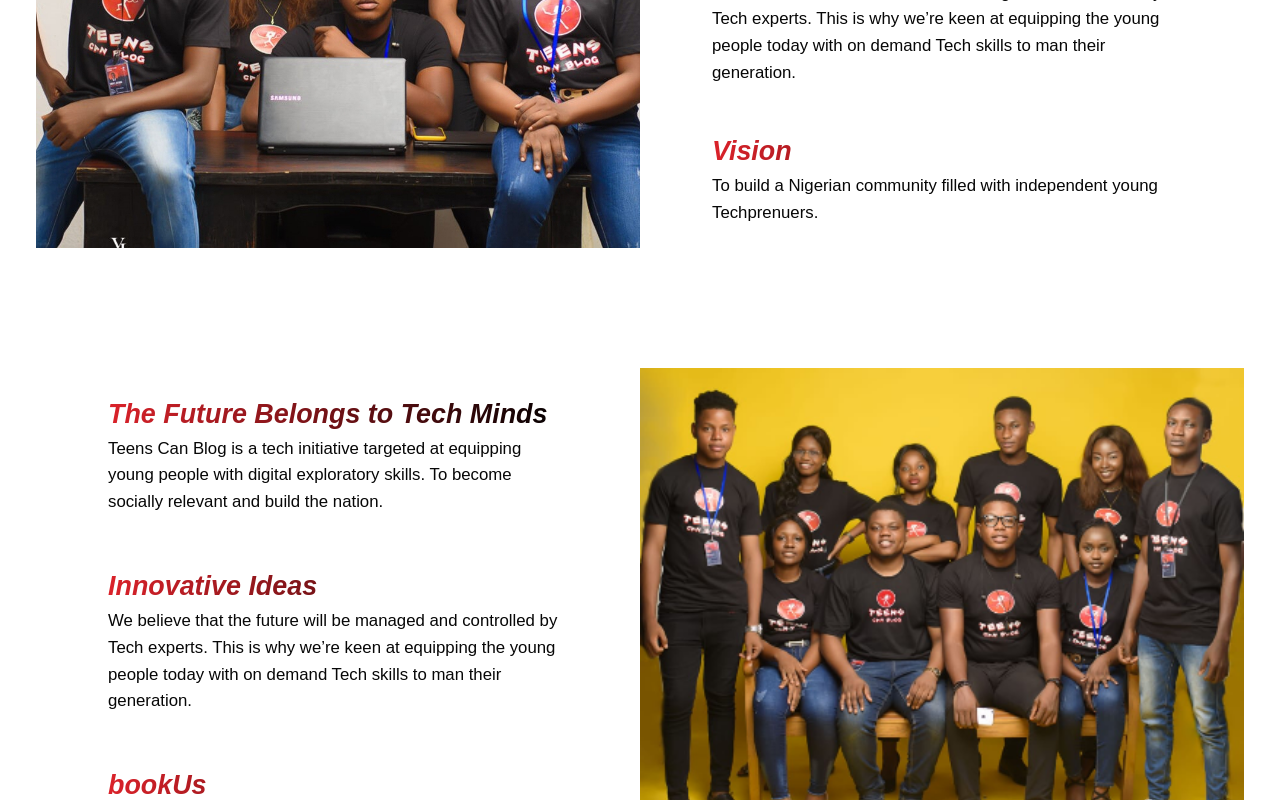
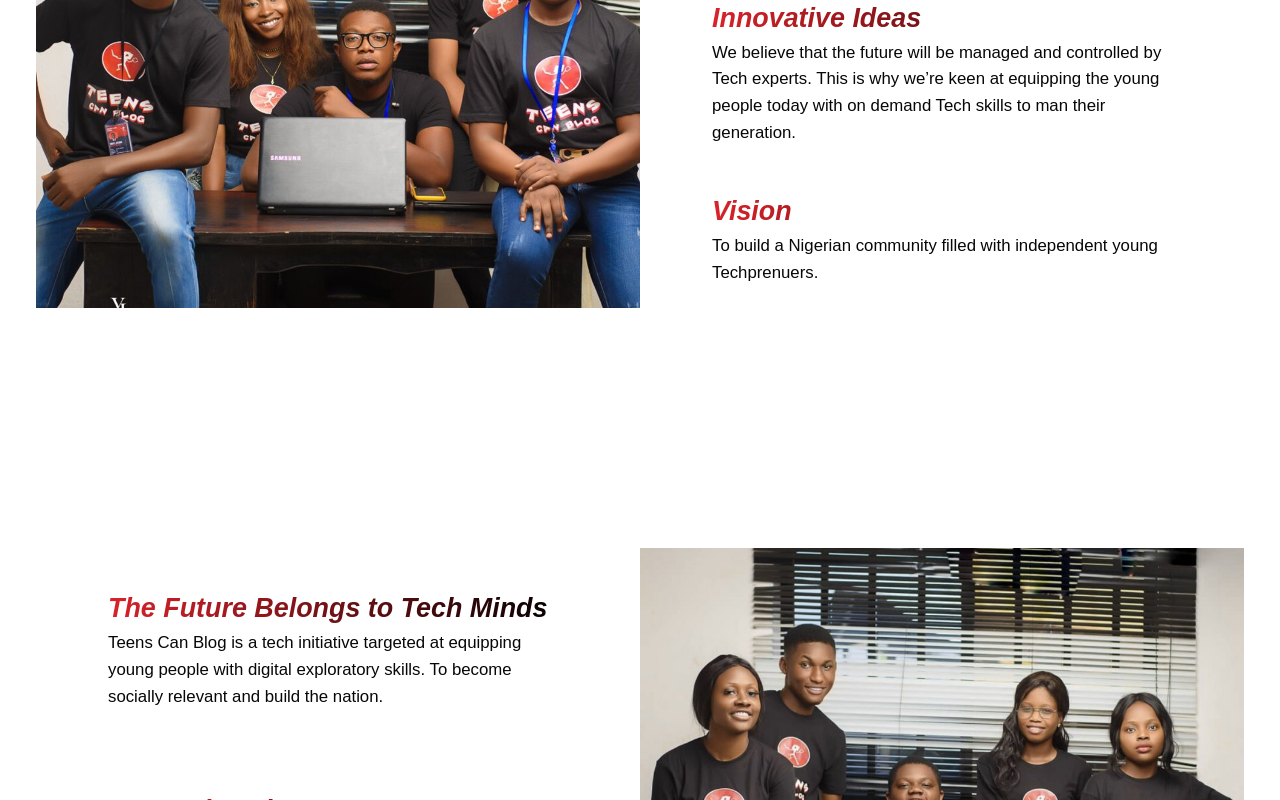
Before and after one commit to Niscolinx/teenscan, a React (Create React App) app: page / in a window 1280 px wide. Shown: the part 2000-2800 px from the top of the page. Built offline with nearby package versions, Linux system fonts and the light colour scheme; what react-router-last-location would draw is missing.

Commit message:
working on bookus

```diff
--- a/src/components/BookUs.tsx
+++ b/src/components/BookUs.tsx
@@ -1,4 +1,4 @@
-import Teens3 from '../assets/teens3.png'
+import Teens4 from '../assets/teens4.jpeg'
 
 
 const BookUs = () => {
@@ -33,7 +33,7 @@ const BookUs = () => {
                 </div>
             </div>
             <div className='bookUs__1'>
-                <img src={Teens3} width='100%' height='100%' alt='' />
+                <img src={Teens4} width='100%' height='100%' alt='' />
             </div>
         </div>
     )
--- a/src/sass/base/typography.scss
+++ b/src/sass/base/typography.scss
@@ -54,12 +54,12 @@
 
 .section-vision {
         grid-column: sidebar-end / center-end;
-        margin: 5rem 0;
+        margin: 10rem 0;
 
 }
 .section-bookUs{
         grid-column: sidebar-end / center-end;
-        margin: 5rem 0;
+        margin: 10rem 0;
 }
 
 .section-footer {
```
Also changed, not shown: src/assets/teens4.jpeg (added).
